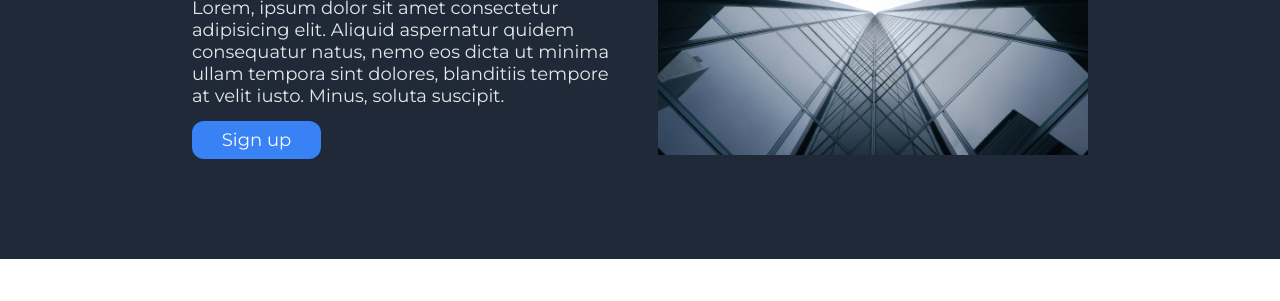
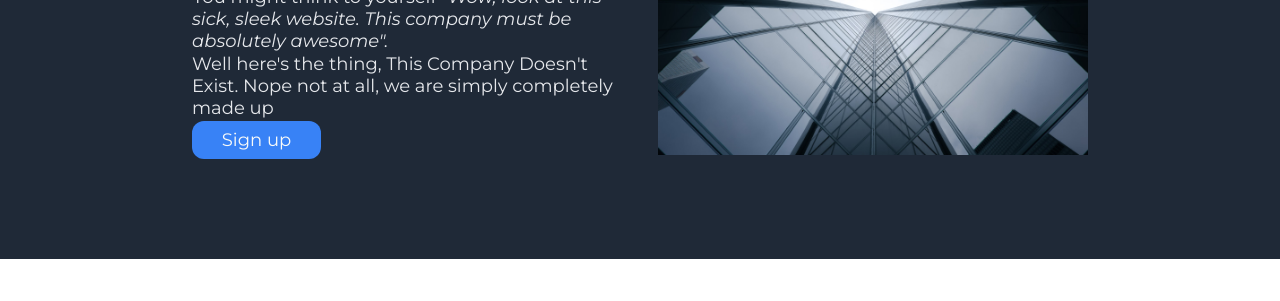
Before and after one commit to lordofthezeros/landing-page, a plain HTML site: page index.html in a window 1280 px wide. Shown: the part 284-585 px from the top of the page. Drawn offline with Linux system fonts and the light colour scheme.

Commit message:
Alter hero subtitle text

```diff
--- a/index.html
+++ b/index.html
@@ -46,7 +46,8 @@
             <div class="hero-content">
                 <div class="hero-text">
                     <h1 class="hero-title">This Company Doesn't Exist</h1>
-                    <p class="hero-subtitle">Lorem, ipsum dolor sit amet consectetur adipisicing elit. Aliquid aspernatur quidem consequatur natus, nemo eos dicta ut minima ullam tempora sint dolores, blanditiis tempore at velit iusto. Minus, soluta suscipit.</p>
+                    <p class="hero-subtitle">You might think to yourself <em>"Wow, look at this sick, sleek website. This company must be absolutely awesome".</em></p>
+                    <p class="hero-subtitle">Well here's the thing, This Company Doesn't Exist. Nope not at all, we are simply completely made up</p>
                     <button class="hero-button">Sign up</button>
                 </div>
                 <div class="hero-image">
```
